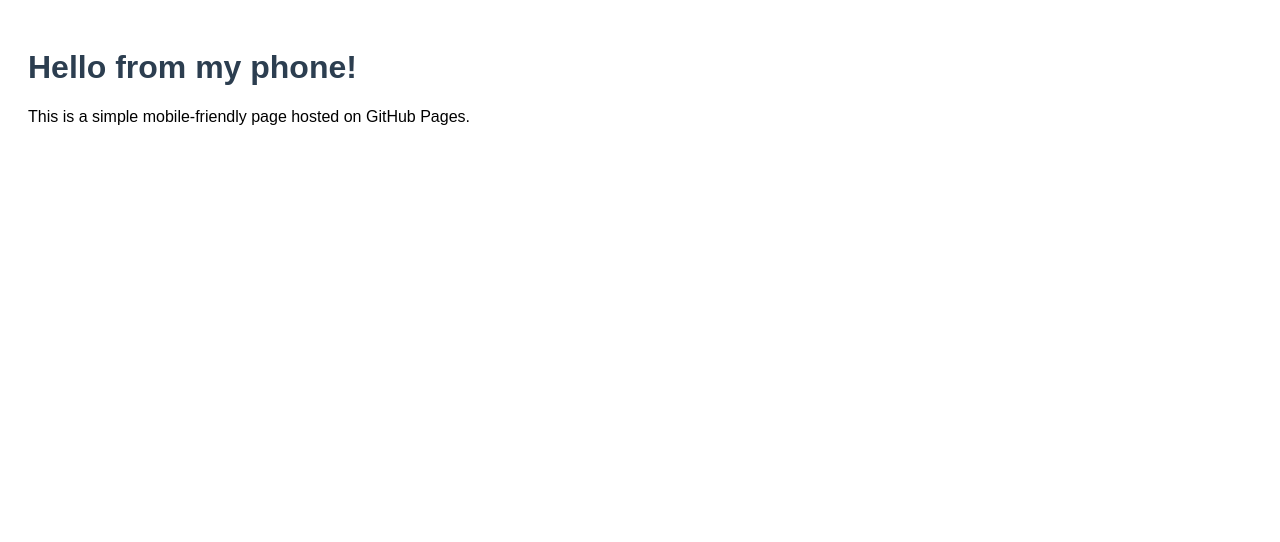
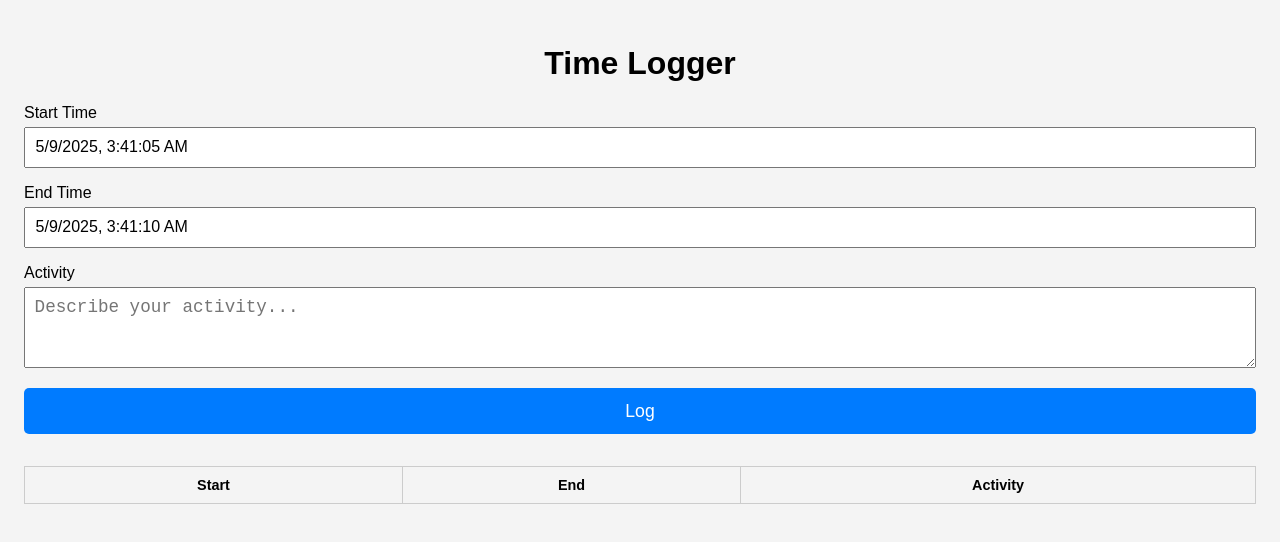
Before and after one commit to nitinav/project-amorphous, a plain HTML site: page index.html in a window 1280 px wide. Drawn offline with Linux system fonts and the light colour scheme.

Commit message:
Update index.html

```diff
--- a/index.html
+++ b/index.html
@@ -1,15 +1,170 @@
 <!DOCTYPE html>
 <html lang="en">
 <head>
+  <meta charset="UTF-8">
   <meta name="viewport" content="width=device-width, initial-scale=1">
-  <title>My Mobile Site</title>
+  <title>Time Logger</title>
   <style>
-    body { font-family: sans-serif; padding: 20px; }
-    h1 { color: #2c3e50; }
+    body {
+      font-family: Arial, sans-serif;
+      padding: 1rem;
+      background-color: #f4f4f4;
+    }
+
+    h1 {
+      text-align: center;
+    }
+
+    .form-group {
+      margin-bottom: 1rem;
+    }
+
+    label {
+      display: block;
+      margin-bottom: 0.3rem;
+    }
+
+    input[type="text"], input[type="time"], textarea {
+      width: 100%;
+      padding: 0.6rem;
+      font-size: 1rem;
+      box-sizing: border-box;
+    }
+
+    button {
+      width: 100%;
+      padding: 0.8rem;
+      font-size: 1rem;
+      background-color: #007bff;
+      color: white;
+      border: none;
+      border-radius: 5px;
+    }
+
+    table {
+      width: 100%;
+      margin-top: 2rem;
+      border-collapse: collapse;
+      font-size: 0.9rem;
+    }
+
+    th, td {
+      padding: 0.6rem;
+      border: 1px solid #ccc;
+    }
+
+    @media (min-width: 600px) {
+      input, textarea, button {
+        font-size: 1.1rem;
+      }
+    }
   </style>
 </head>
 <body>
-  <h1>Hello from my phone!</h1>
-  <p>This is a simple mobile-friendly page hosted on GitHub Pages.</p>
+
+  <h1>Time Logger</h1>
+
+  <div class="form-group">
+    <label for="startTime">Start Time</label>
+    <input type="text" id="startTime" readonly>
+  </div>
+
+  <div class="form-group">
+    <label for="endTime">End Time</label>
+    <input type="text" id="endTime" readonly>
+  </div>
+
+  <div class="form-group">
+    <label for="activity">Activity</label>
+    <textarea id="activity" rows="3" placeholder="Describe your activity..."></textarea>
+  </div>
+
+  <button onclick="logTime()">Log</button>
+
+  <table id="logsTable">
+    <thead>
+      <tr>
+        <th>Start</th>
+        <th>End</th>
+        <th>Activity</th>
+      </tr>
+    </thead>
+    <tbody>
+    </tbody>
+  </table>
+
+  <script>
+    let db;
+
+    // Initialize start time
+    const startTimeField = document.getElementById('startTime');
+    const endTimeField = document.getElementById('endTime');
+    const now = new Date();
+    startTimeField.value = now.toLocaleString();
+
+    // Update end time every second
+    setInterval(() => {
+      endTimeField.value = new Date().toLocaleString();
+    }, 1000);
+
+    // IndexedDB setup
+    const request = indexedDB.open("TimeLoggerDB", 1);
+    request.onerror = () => alert("Failed to open DB");
+
+    request.onupgradeneeded = function (event) {
+      const db = event.target.result;
+      const objectStore = db.createObjectStore("logs", { keyPath: "id", autoIncrement: true });
+      objectStore.createIndex("start", "start", { unique: false });
+    };
+
+    request.onsuccess = function (event) {
+      db = event.target.result;
+      loadLogs();
+    };
+
+    function logTime() {
+      const activity = document.getElementById('activity').value.trim();
+      if (!activity) return alert("Please enter an activity.");
+
+      const entry = {
+        start: startTimeField.value,
+        end: endTimeField.value,
+        activity
+      };
+
+      const tx = db.transaction(["logs"], "readwrite");
+      const store = tx.objectStore("logs");
+      store.add(entry);
+
+      tx.oncomplete = () => {
+        document.getElementById('activity').value = "";
+        loadLogs();
+      };
+    }
+
+    function loadLogs() {
+      const tbody = document.querySelector("#logsTable tbody");
+      tbody.innerHTML = "";
+
+      const tx = db.transaction(["logs"], "readonly");
+      const store = tx.objectStore("logs");
+
+      store.openCursor().onsuccess = function (event) {
+        const cursor = event.target.result;
+        if (cursor) {
+          const log = cursor.value;
+          const row = document.createElement("tr");
+          row.innerHTML = `
+            <td>${log.start}</td>
+            <td>${log.end}</td>
+            <td>${log.activity}</td>
+          `;
+          tbody.appendChild(row);
+          cursor.continue();
+        }
+      };
+    }
+  </script>
+
 </body>
 </html>
```
